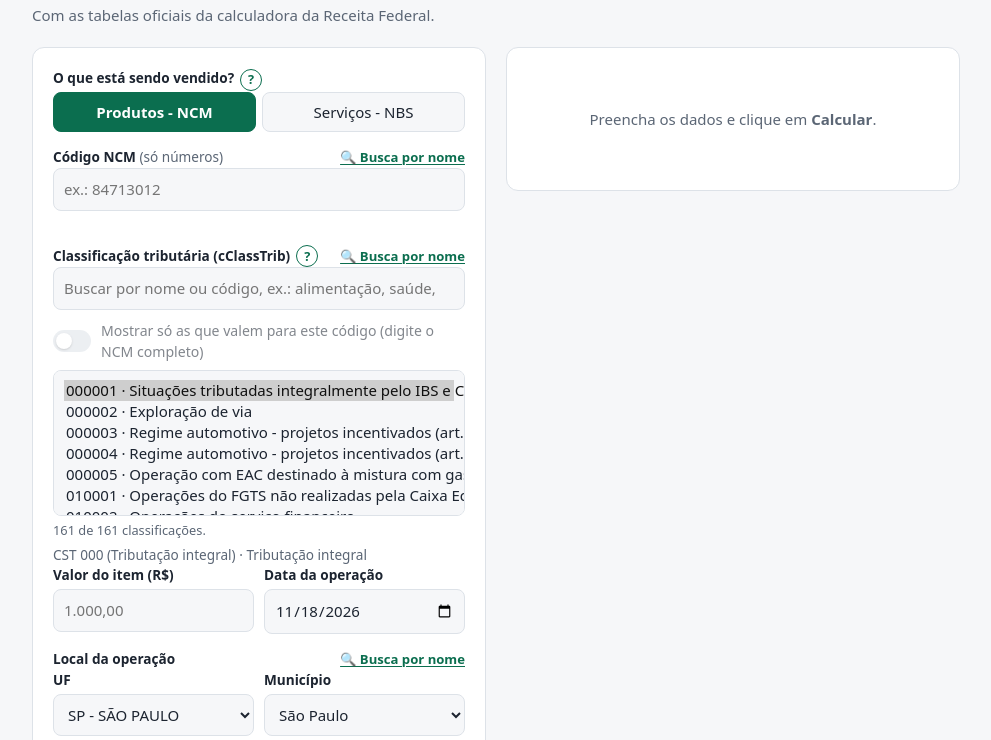
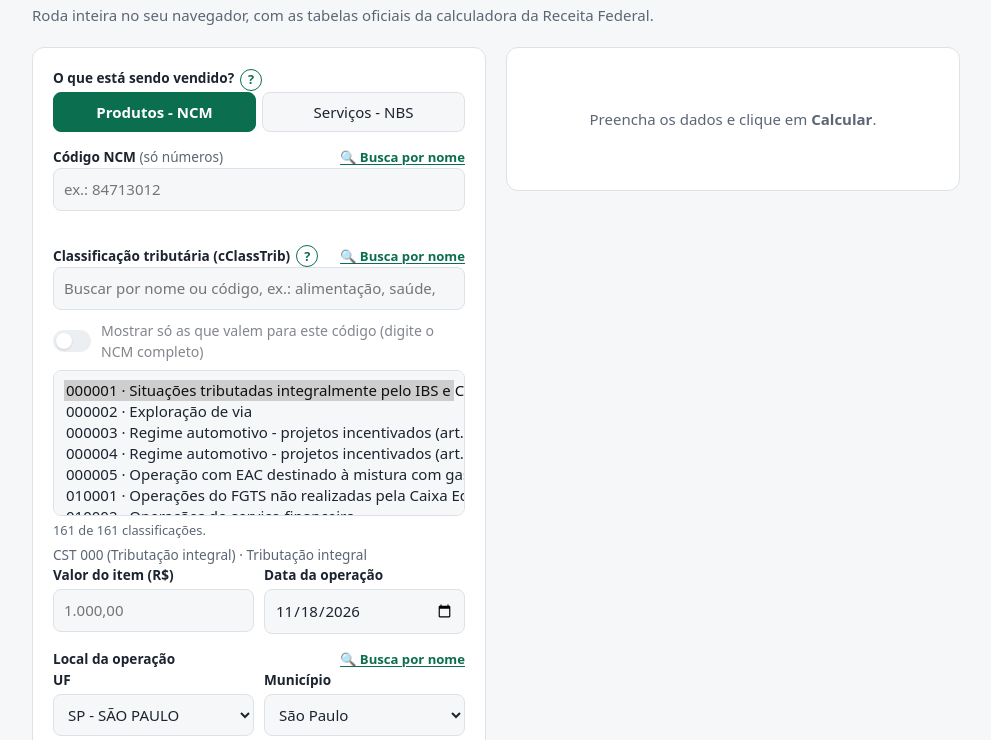
Before and after one commit to PauloTroyano/calculadora-cbs-ibs, a plain HTML site: page index.html in a window 1280 px wide. Shown: the part 60-800 px from the top of the page, without its empty margins (144-1135 px from the left). Drawn offline with Linux system fonts and the light colour scheme.

Commit message:
Subtítulo volta a dizer que tudo roda no navegador
Co-Authored-By: Claude Opus 5.5 <noreply@anthropic.com>
Claude-Session: https://claude.ai/code/session_01J7i7uUGfZ8nZ2N3Hk8zkRt

```diff
--- a/index.html
+++ b/index.html
@@ -142,7 +142,7 @@
 <body>
 <main>
   <h1>Calculadora CBS/IBS</h1>
-  <p class="sub">Com as tabelas oficiais da calculadora da Receita Federal.</p>
+  <p class="sub">Roda inteira no seu navegador, com as tabelas oficiais da calculadora da Receita Federal.</p>
 
   <div class="grade">
     <form class="card" id="form" autocomplete="off">
```
